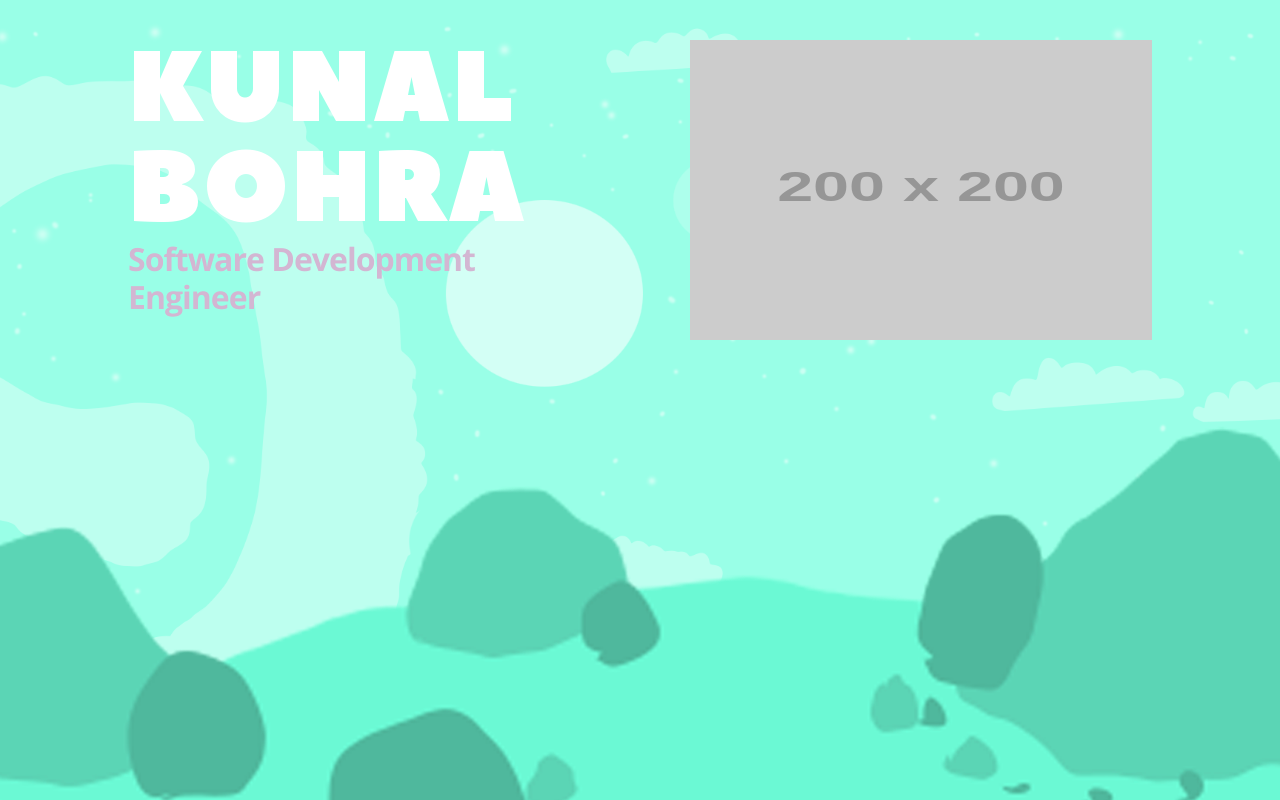
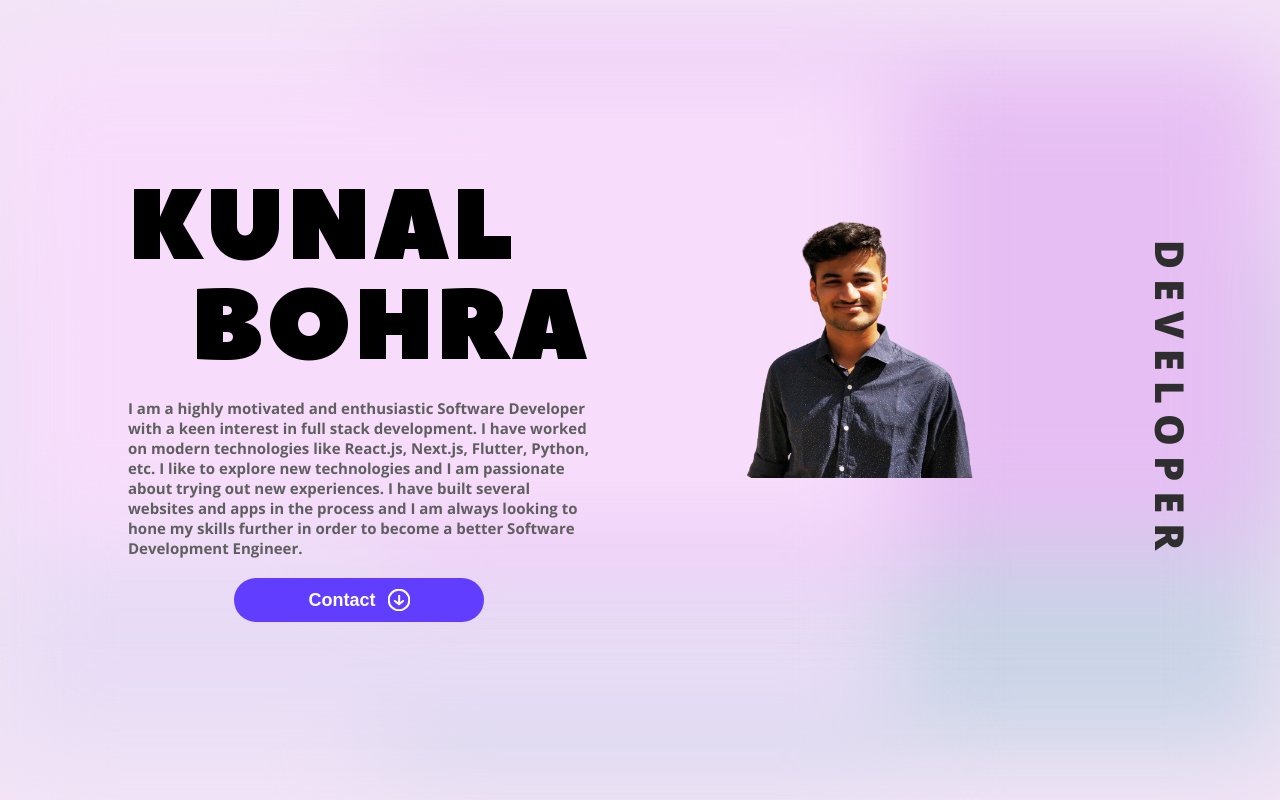
Before and after one commit to ItsTheKayBee/portfolio, a Next.js app: page /about in a window 1280 px wide. Built offline with nearby package versions, Linux system fonts and the light colour scheme.

Commit message:
about page change

```diff
--- a/src/data/index.ts
+++ b/src/data/index.ts
@@ -7,7 +7,7 @@ import { PortfolioData, StatsType } from './interface'
 
 export const portfolioDataObject: PortfolioData = {
 	about: {
-		position: 'Software Development Engineer',
+		position: 'Developer',
 		description: `I am a highly motivated and enthusiastic Software Developer with a keen interest in full
 			stack development. I have worked on modern technologies like React.js, Next.js, Flutter, Python, etc.
 			I like to explore new technologies and I am passionate about trying out new experiences. I have built
@@ -32,7 +32,7 @@ export const portfolioDataObject: PortfolioData = {
 			link: 'https://drive.google.com/file/d/13SPCHZxcmYYO5KQNNAkCLLIa0Ebjf6kc/view?usp=sharing'
 		},
 		image: {
-			url: 'https://via.placeholder.com/200',
+			url: '/images/profile.png',
 			alt: 'My picture'
 		}
 	},
--- a/src/pages/about/index.module.scss
+++ b/src/pages/about/index.module.scss
@@ -1,5 +1,5 @@
 @use "sass:list";
-
+@import "styles/utils.scss";
 @import "styles/variables";
 
 .about {
@@ -7,14 +7,13 @@
   flex-direction: column;
   height: 100vh;
   width: 100%;
-  justify-content: space-between;
+  justify-content: center;
   padding-top: 120px;
   overflow: hidden;
-  position: relative;
-  background: url("/images/about.svg");
+  // background: url("/images/about.svg");
   background-position: center;
   background-size: cover;
-  filter: hue-rotate(50deg);
+  background-color: #f3e5f7;
 
   @media (max-width: 768px) {
     height: auto;
@@ -25,12 +24,48 @@
     gap: 20px 100px;
     flex-wrap: wrap;
     z-index: 1;
+    .bg {
+      z-index: -1;
+      position: absolute;
+      top: 0;
+      left: 0;
+      height: 100vh;
+      width: 100%;
+      .aurora {
+        position: absolute;
+      }
+
+      @mixin render-aurora($color, $top: null, $right: null, $bottom: null, $left: null) {
+        bottom: #{$bottom}px;
+        right: #{$right}px;
+        top: #{$top}px;
+        left: #{$left}px;
+        width: 900px;
+        height: 500px;
+        background-color: $color;
+        filter: blur(50px);
+      }
+
+      .aurora-2 {
+        @include render-aurora(nth($aurora-array, 2), $bottom: 50);
+      }
+      .aurora-3 {
+        @include render-aurora(nth($aurora-array, 3), $top: 50, $right: 0);
+      }
+      .aurora-1 {
+        @include render-aurora(nth($aurora-array, 4), $right: 0, $bottom: 50);
+      }
+      .aurora-4 {
+        @include render-aurora(nth($aurora-array, 1), $top: 50);
+      }
+    }
     .content {
       display: flex;
       flex-direction: column;
       flex: 1;
       color: $text-color;
-      .name {
+      .fname,
+      .lname {
         font-size: 100px;
         font-family: Peace;
         line-height: 100px;
@@ -40,12 +75,19 @@
           line-height: 64px;
         }
       }
+      .lname {
+        text-align: right;
+      }
       .position {
-        font-size: 32px;
+        position: absolute;
+        right: -50px;
+        top: 50%;
+        transform: translateY(-50%) rotateZ(90deg);
+        text-transform: uppercase;
+        font-size: 40px;
         line-height: 38px;
-        font-weight: 700;
-        margin-bottom: 20px;
-        letter-spacing: -1px;
+        font-weight: 800;
+        letter-spacing: 10px;
         color: $text-color-100;
         @media (max-width: 768px) {
           font-size: 24px;
@@ -56,11 +98,41 @@
         font-size: 15px;
         line-height: 20px;
         color: $text-color-200;
+        padding-top: 20px;
       }
       .subTitle {
         font-size: 14px;
         font-weight: 500;
         color: $text-color-100;
+      }
+      .contact {
+        display: flex;
+        align-self: center;
+        margin-top: 20px;
+        background-color: $blue-color;
+        color: white;
+        display: flex;
+        align-items: center;
+        width: 250px;
+        .text {
+          padding-right: 12px;
+          font-weight: 600;
+          font-size: 18px;
+          line-height: 28px;
+        }
+        .icon {
+          width: 22px;
+          height: 22px;
+          .line {
+            stroke: white;
+            stroke-width: 6px;
+          }
+        }
+        &:hover {
+          .arrow {
+            animation: arrowAnim 0.6s cubic-bezier(0.175, 0.885, 0.32, 1.275);
+          }
+        }
       }
       .mImage {
         @media (min-width: 769px) {
@@ -81,6 +153,32 @@
       display: flex;
       flex: 1;
       flex-direction: column;
+      position: relative;
+      height: 400px;
+      width: 400px;
+      .blob {
+        position: absolute;
+        top: 0;
+        left: 0;
+        width: 100%;
+        height: 100%;
+        .clipPath {
+          transform: translate(50%, 50%) scale(1.5);
+        }
+      }
+      .blobBg {
+        background-color: burlywood;
+        height: 300px;
+        width: 300px;
+        clip-path: url(#path);
+      }
+      .image {
+        position: absolute;
+        clip-path: url(#path);
+      }
+      .image1 {
+        position: absolute;
+      }
     }
     .socialStrip {
       display: flex;
@@ -99,37 +197,7 @@
           padding: 4px;
         }
       }
-      .downloadResume {
-        display: flex;
-        align-self: center;
-        margin-top: 20px;
-        .downloadButton {
-          background-color: $blue-color;
-          color: white;
-          display: flex;
-          align-items: center;
-          width: 250px;
-          .buttonText {
-            padding-right: 12px;
-            font-weight: 600;
-            font-size: 18px;
-            line-height: 28px;
-          }
-          .icon {
-            width: 22px;
-            height: 22px;
-            .line {
-              stroke: white;
-              stroke-width: 6px;
-            }
-          }
-          &:hover {
-            .arrow {
-              animation: arrowAnim 0.6s cubic-bezier(0.175, 0.885, 0.32, 1.275);
-            }
-          }
-        }
-      }
+
       @media (max-width: 768px) {
         width: 100%;
       }
--- a/src/pages/about/index.tsx
+++ b/src/pages/about/index.tsx
@@ -1,31 +1,84 @@
+import { useEffect, useState } from 'react'
 import Image from 'next/image'
-import Stats from 'components/stats'
+import { useSpring, easings, animated } from 'react-spring'
 import styles from './index.module.scss'
 import sectionStyles from 'styles/section.module.scss'
-import { AboutType, Button, IconButton } from 'data/interface'
+import { AboutType } from 'data/interface'
+import { portfolioDataObject } from 'data'
+import { SVG_CLIP_PATHS } from 'helpers/constants'
+import Arrow from 'components/icon/Arrow'
 import Download from 'components/icon/Download'
-import { portfolioDataObject } from 'data'
 
 const About = (): JSX.Element => {
-	const { position, description, resume, image, social, subTitle }: AboutType =
+	const { position, description, image, subTitle }: AboutType =
 		portfolioDataObject.about
+
+	const duration = 2000
+
+	const [pathIndex, setPathIndex] = useState(0)
+	const [gradientCoords, setGradientCoords] = useState({
+		x: 0,
+		y: 0
+	})
+
+	const blobAnimProps = useSpring({
+		path: SVG_CLIP_PATHS[pathIndex],
+		config: {
+			duration: duration,
+			easing: easings.easeInOutQuad
+		}
+	})
+
+	useEffect(() => {
+		const changePath = setInterval(() => {
+			setPathIndex(p => (p + 1) % SVG_CLIP_PATHS.length)
+		}, duration)
+
+		return () => clearInterval(changePath)
+	}, [])
+
+	const gradRotationProps = useSpring({
+		x1: Math.abs(1 - gradientCoords.x),
+		y1: Math.abs(1 - gradientCoords.y),
+		x2: gradientCoords.y,
+		y2: gradientCoords.y,
+		config: {
+			duration: 1.4 * duration,
+			easing: easings.easeInOutSine
+		}
+	})
 
 	return (
 		<div className={`${styles.about} ${sectionStyles.section}`}>
 			<div className={`${styles.mainContent} dWeb`}>
+				<div className={styles.bg}>
+					{Array(4)
+						.fill(0)
+						.map((_, key) => (
+							<div
+								className={`${styles.aurora} ${styles[`aurora-${key + 1}`]}`}
+								key={key}
+							/>
+						))}
+				</div>
 				<div className={styles.content}>
-					{/* <p className={styles.subTitle}>{subTitle}</p> */}
-					<h1 className={styles.name}>
-						KUNAL
-						<br />
-						BOHRA
-					</h1>
+					<h1 className={styles.fname}>KUNAL</h1>
+					<h1 className={styles.lname}>BOHRA</h1>
 					<h2 className={styles.position}>{position}</h2>
-					{/* <p className={styles.description}>{description}</p> */}
+					<h2 className={styles.description}>{description}</h2>
+					<button className={`button ${styles.contact}`}>
+						<p className={styles.text}>Contact</p>
+						<Download />
+					</button>
 				</div>
 				<div className={styles.images}>
-					<Image src={image.url} alt={image.alt} height={300} width={200} />
-					{/* <SocialMediaStrip resume={resume} social={social} /> */}
+					<img
+						src={image.url}
+						alt={image.alt}
+						height={300}
+						width={300}
+						className={styles.image}
+					/>
 				</div>
 			</div>
 			<div className={`${styles.mainContent} mWeb`}>
@@ -48,15 +101,13 @@ const About = (): JSX.Element => {
 				</div>
 				{/* <div className={styles.images}> */}
 				<p className={styles.description}>{description}</p>
-				<SocialMediaStrip resume={resume} social={social} />
 				{/* </div> */}
 			</div>
-			{/* <Stats /> */}
 		</div>
 	)
 }
 
-const SocialMediaStrip = ({
+/* const SocialMediaStrip = ({
 	resume,
 	social
 }: {
@@ -87,6 +138,6 @@ const SocialMediaStrip = ({
 			</div>
 		</div>
 	)
-}
+} */
 
 export default About
--- a/src/styles/globals.scss
+++ b/src/styles/globals.scss
@@ -93,29 +93,6 @@ a {
   width: 100%;
   height: 100vh;
   overflow-y: hidden;
-  .bg {
-    .aurora {
-      position: absolute;
-      border-radius: 50%;
-    }
-    @for $j from 1 through 7 {
-      @for $i from 1 through 5 {
-        .aurora-#{$j}:nth-child(#{$i}) {
-          @if $i % 2 == 0 {
-            top: #{rand(-50, 200)}px;
-            left: #{rand(-50, 200)}px;
-          } @else {
-            bottom: #{rand(-50, 250)}px;
-            right: #{rand(-50, 250)}px;
-          }
-          width: #{rand(100, 300)}px;
-          height: #{rand(100, 300)}px;
-          background-color: nth($aurora-array, rand(1, length($aurora-array)));
-          filter: blur(#{rand(140, 180)}px);
-        }
-      }
-    }
-  }
   .col {
     flex: 1;
     flex-direction: column;
--- a/src/styles/variables.scss
+++ b/src/styles/variables.scss
@@ -4,9 +4,8 @@ $star-color: yellow;
 
 $bg-color: #1c1732;
 
-$aurora-array: #00b7ff, #00e7dd, #eb00ac, #8000ff, #7c5fff, #e700dd, #ce006e, #d60536, #00e769, #ffd833, #8f00d1,
-  #5b65ff, #663fc0;
+$aurora-array: #f7ddfb, #e7dcf5, #e6bef3, #c9d4e6;
 
-$text-color: white;
-$text-color-100: #bcbcdb;
-$text-color-200: #9494af;
+$text-color: black;
+$text-color-100: #2e2e2e;
+$text-color-200: #5f5f5f;
```
Also changed, not shown: src/pages/_app.tsx (+0 -7 lines), public/images/profile.png (added).
